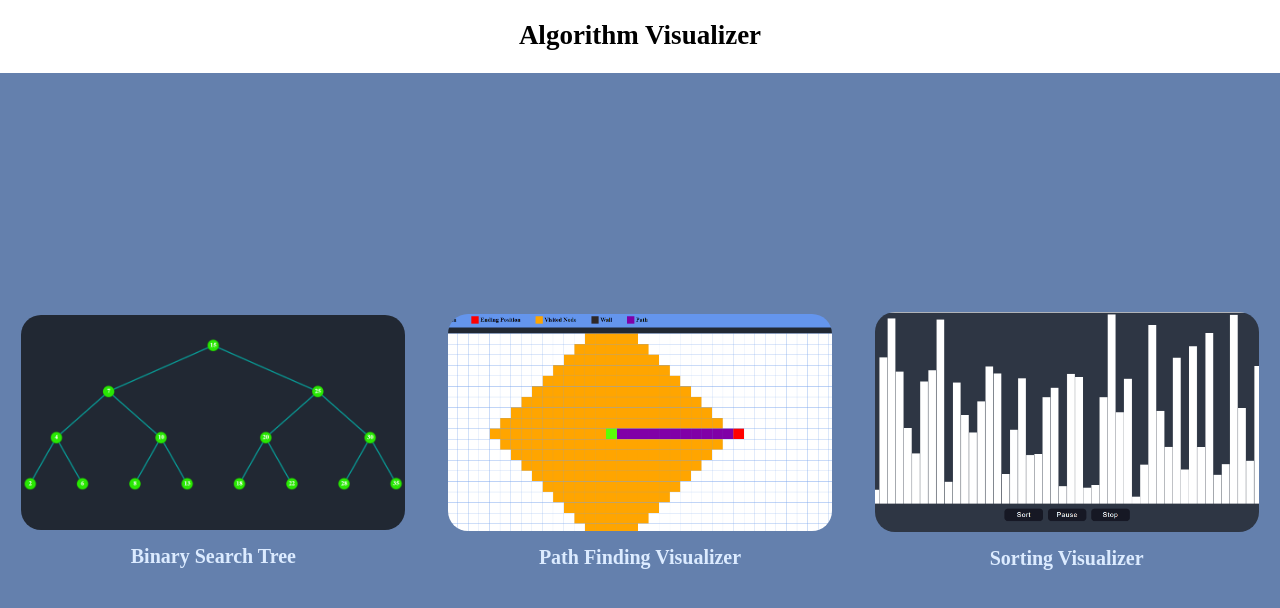
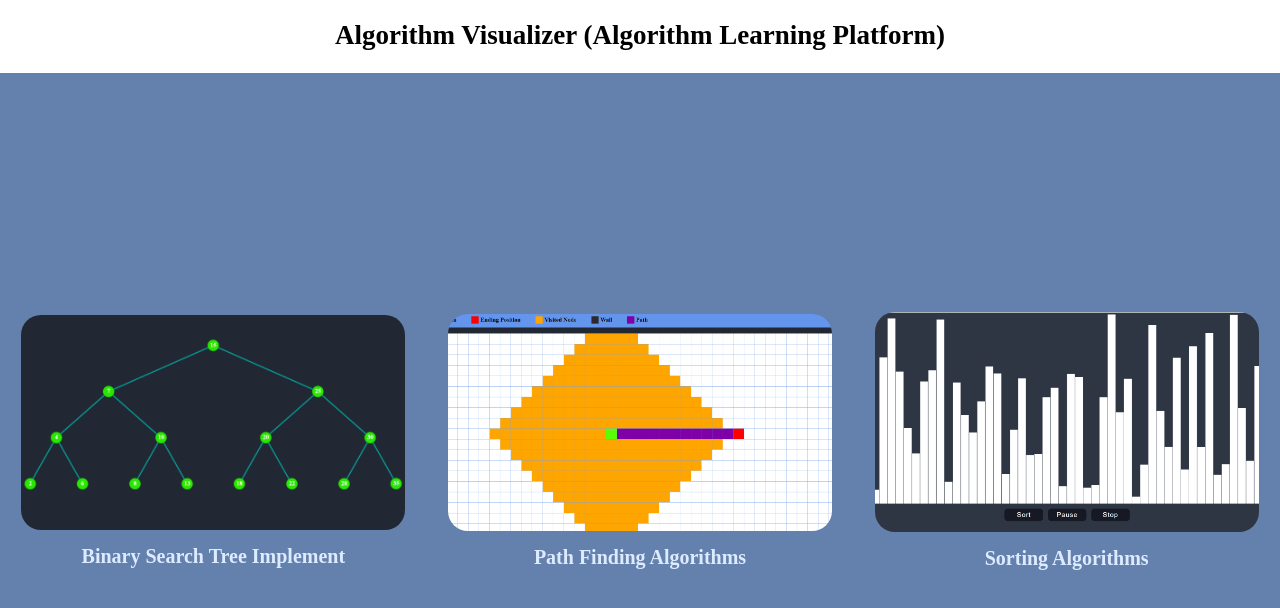
Before and after one commit to amishaaa0002/Algorithm-Visualizer, a plain HTML site: page Algorithm-Visualizer/index.html in a window 1280 px wide. Drawn offline with Linux system fonts and the light colour scheme.

Commit message:
Update index.html

```diff
--- a/Algorithm-Visualizer/index.html
+++ b/Algorithm-Visualizer/index.html
@@ -7,15 +7,18 @@
   <body>
     <div id="main">
       <div id="header">
-        <a href="/index.html"><div id="title">Algorithm Visualizer</div></a>
+        <a href="/index.html"><div id="title">Algorithm Visualizer (Algorithm Learning Platform)</div></a>
+
       </div>
+
       <div id="container">
         <div class="algo-container">
+
           <a href="algos/bst/index.html" class="category_link">
             <div class="imageContainer">
               <img src="assets/bst.png" class="image" />
             </div>
-            <div id="title2">Binary Search Tree</div>
+            <div id="title2">Binary Search Tree Implement</div>
           </a>
         </div>
         <div class="algo-container">
@@ -23,7 +26,7 @@
             <div class="imageContainer">
               <img src="assets/path_finding.png" class="image" />
             </div>
-            <div id="title2">Path Finding Visualizer</div>
+            <div id="title2">Path Finding Algorithms</div>
           </a>
         </div>
         <div class="algo-container">
@@ -31,10 +34,11 @@
             <div class="imageContainer">
               <img src="assets/sorting.png" class="image" />
             </div>
-            <div id="title2">Sorting Visualizer</div>
+            <div id="title2">Sorting Algorithms</div>
           </a>
         </div>
       </div>
     </div>
+
   </body>
 </html>
```
